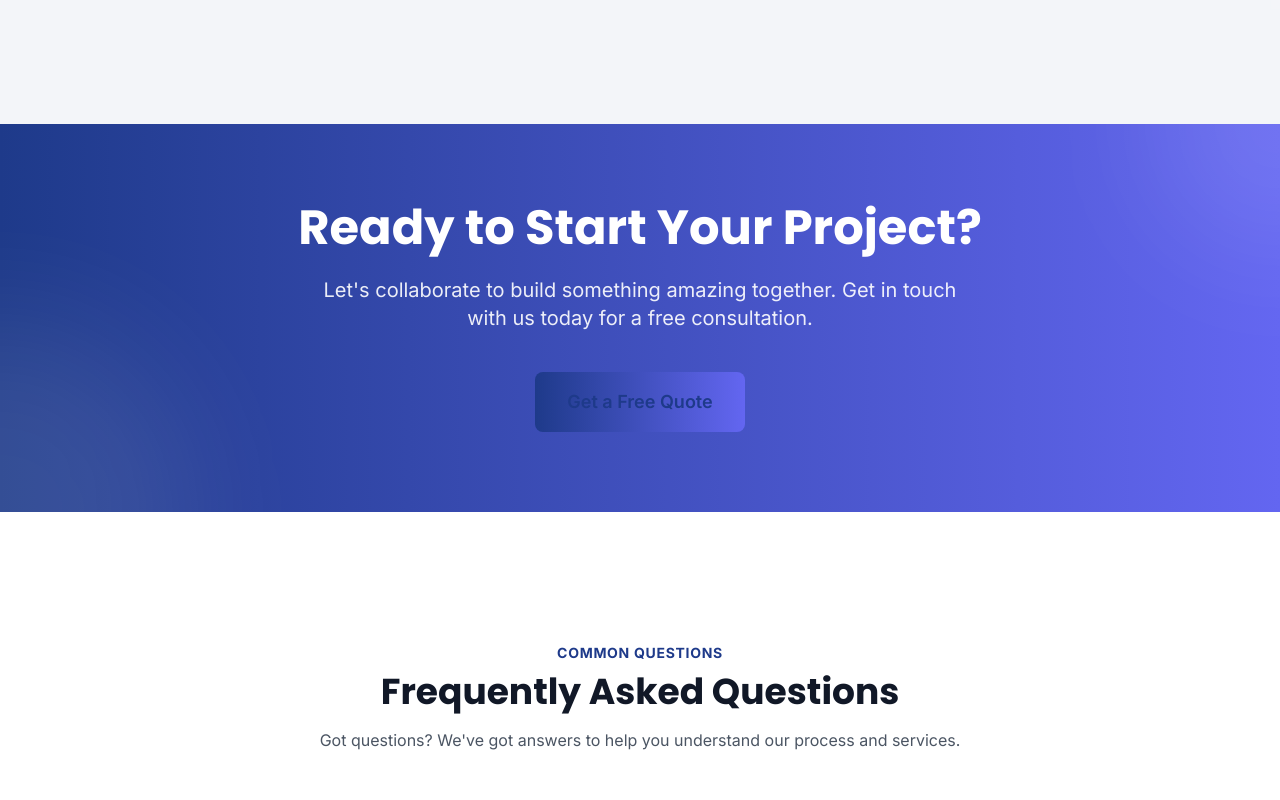
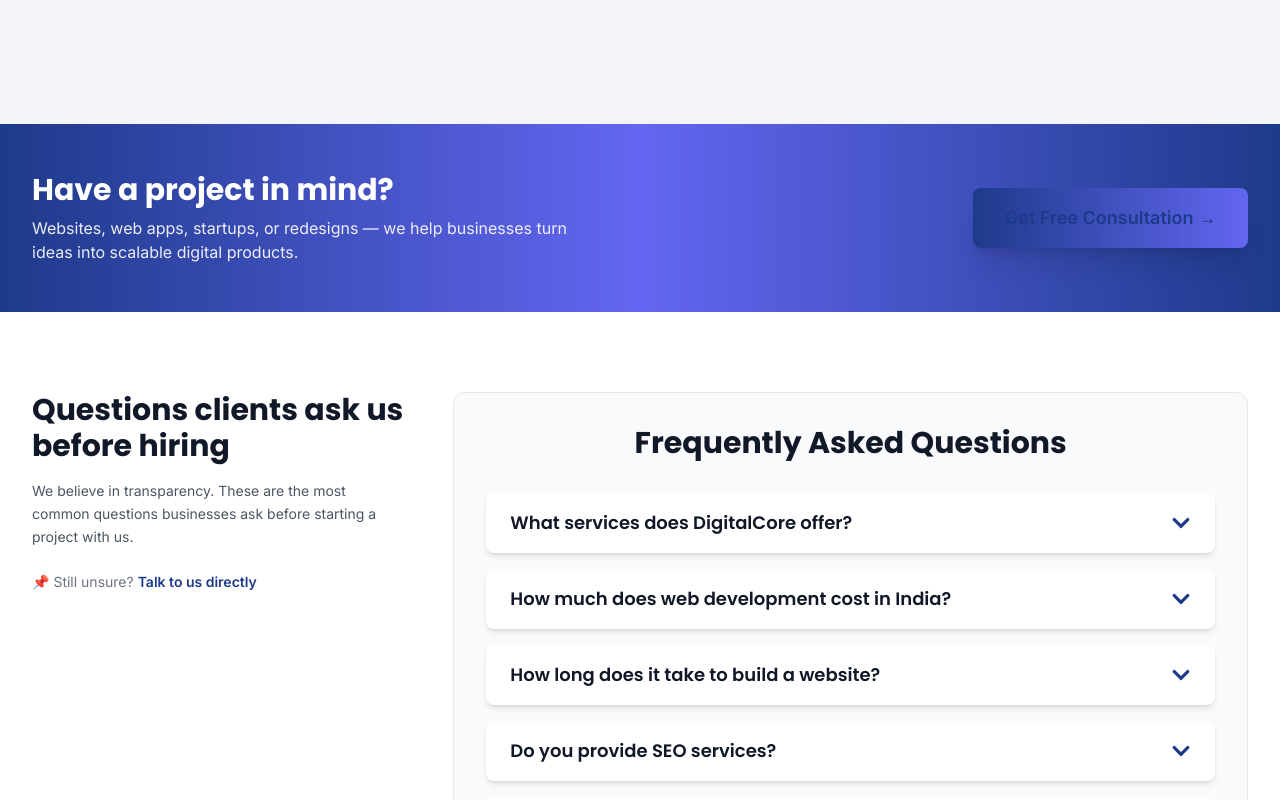
Before and after one commit to Vinaypenke01/Webora-Frontend, a React (Vite) app: page / in a window 1280 px wide. Shown: the part 3040-3840 px from the top of the page. Built offline with nearby package versions, Linux system fonts and the light colour scheme; no server answers.

Commit message:
layout change

```diff
--- a/src/pages/public/Home.jsx
+++ b/src/pages/public/Home.jsx
@@ -276,34 +276,72 @@ const Home = () => {
 
 
             {/* CTA Section */}
-            <section className="py-20 bg-gradient-to-r from-primary to-secondary text-white relative overflow-hidden">
-                <div className="absolute top-0 right-0 w-64 h-64 bg-white/10 rounded-full blur-3xl transform translate-x-1/2 -translate-y-1/2"></div>
-                <div className="absolute bottom-0 left-0 w-96 h-96 bg-white/10 rounded-full blur-3xl transform -translate-x-1/2 translate-y-1/2"></div>
+            {/* CTA Section – Strong & Compact */}
+            <section className="relative py-10 md:py-12 bg-gradient-to-r from-primary via-secondary to-primary text-white">
+                <div className="container-custom">
+                    <div className="grid grid-cols-1 md:grid-cols-3 gap-6 items-center">
 
-                <div className="container-custom relative z-10 text-center">
-                    <h2 className="text-3xl md:text-5xl font-bold mb-6">Ready to Start Your Project?</h2>
-                    <p className="text-xl text-white/90 max-w-2xl mx-auto mb-10">
-                        Let's collaborate to build something amazing together. Get in touch with us today for a free consultation.
-                    </p>
-                    <Link to="/contact">
-                        <Button variant="primary" size="lg" className="bg-white text-primary hover:bg-gray-100 border-none">
-                            Get a Free Quote
-                        </Button>
-                    </Link>
+                        {/* Text */}
+                        <div className="md:col-span-2">
+                            <h2 className="text-2xl md:text-3xl font-bold leading-tight">
+                                Have a project in mind?
+                            </h2>
+                            <p className="text-white/90 mt-2 text-sm md:text-base max-w-xl">
+                                Websites, web apps, startups, or redesigns — we help businesses turn ideas into scalable digital products.
+                            </p>
+                        </div>
+
+                        {/* Action */}
+                        <div className="flex md:justify-end">
+                            <Link to="/contact">
+                                <Button
+                                    variant="primary"
+                                    size="lg"
+                                    className="bg-white text-primary hover:bg-gray-100 shadow-xl px-8"
+                                >
+                                    Get Free Consultation →
+                                </Button>
+                            </Link>
+                        </div>
+
+                    </div>
                 </div>
             </section>
+
             {/* FAQ Section - Enhanced */}
-            <section className="section-padding bg-white">
+            {/* FAQ Section – Authoritative */}
+            <section className="py-20 bg-white">
                 <div className="container-custom">
-                    <div className="text-center max-w-2xl mx-auto mb-12">
-                        <span className="text-primary font-bold tracking-wider uppercase text-sm">Common Questions</span>
-                        <h2 className="text-3xl md:text-4xl font-bold mt-2 mb-4">Frequently Asked Questions</h2>
-                        <p className="text-gray-600">Got questions? We've got answers to help you understand our process and services.</p>
+
+                    <div className="grid grid-cols-1 lg:grid-cols-3 gap-12">
+
+                        {/* Left Side – Authority */}
+                        <div>
+                            <h2 className="text-3xl font-bold mb-4">
+                                Questions clients ask us before hiring
+                            </h2>
+                            <p className="text-gray-600 text-sm leading-relaxed">
+                                We believe in transparency. These are the most common questions businesses ask before starting a project with us.
+                            </p>
+
+                            <div className="mt-6 text-sm text-gray-500">
+                                📌 Still unsure?
+                                <Link to="/contact" className="text-primary font-semibold ml-1 hover:underline">
+                                    Talk to us directly
+                                </Link>
+                            </div>
+                        </div>
+
+                        {/* Right Side – FAQs */}
+                        <div className="lg:col-span-2 bg-gray-50 rounded-xl p-6 md:p-8 border">
+                            <FAQ faqs={faqs} />
+                        </div>
+
                     </div>
 
-                    <FAQ faqs={faqs} />
                 </div>
             </section>
+
         </div>
     );
 };
```
